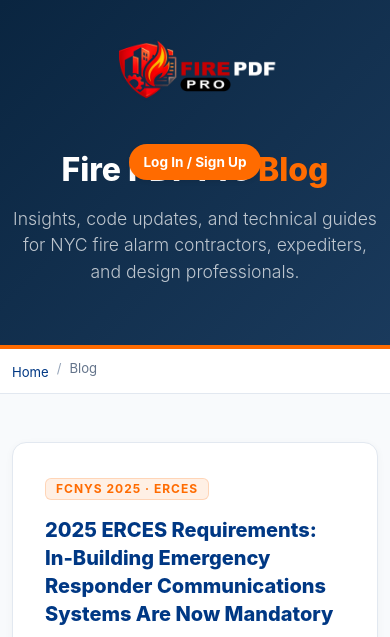
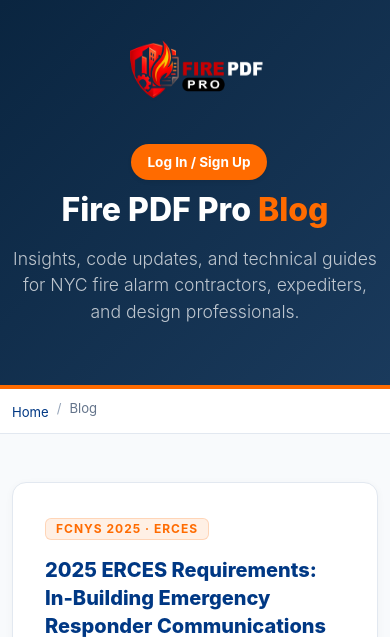
Before and after one commit to glaprintingco-design/doc-pro, a Flask app: page /blog in a window 390 px wide. Shown: the top 637 px of the page. Run offline with Flask 3, Linux system fonts and the light colour scheme.

Commit message:
Update blog.html

```diff
--- a/templates/blog.html
+++ b/templates/blog.html
@@ -42,7 +42,7 @@
         /* ── Hero banner ── */
         .blog-hero {
             background: linear-gradient(135deg, var(--dark-navy) 0%, #1a3a5c 100%);
-            padding: 170px 0 60px;
+            padding: 150px 0 60px;
             border-bottom: 4px solid var(--fire-orange);
             text-align: center;
         }
@@ -102,18 +102,30 @@
             font-size: 0.9rem;
         }
 
-        /* ── Mobile fixes for Navbar and Hero ── */
+		/* ── Mobile fixes for Navbar and Hero ── */
         @media (max-width: 768px) {
+            /* Evita que el logo y el botón se apilen en dos líneas */
+            .navbar .container {
+                flex-wrap: nowrap;
+            }
+            /* Reduce ligeramente el logo en móviles para ganar espacio */
+            .navbar-logo {
+                max-width: 140px;
+                height: auto;
+            }
+            /* Hace el botón más compacto en pantallas pequeñas */
+            .navbar .btn {
+                padding-left: 16px !important;
+                padding-right: 16px !important;
+                font-size: 0.85rem !important;
+            }
+            /* Añade espacio extra arriba para que el texto no choque con el menú */
             .blog-hero {
-                padding-top: 150px;
+                padding-top: 190px;
             }
+            /* Ajusta el tamaño del título en móviles */
             .blog-hero h1 {
                 font-size: 2rem;
-            }
-            .navbar .btn {
-                padding-left: 14px !important;
-                padding-right: 14px !important;
-                font-size: 0.85rem !important;
             }
         }
     </style>
@@ -121,17 +133,16 @@
 <body>
 
     <!-- ── NAVBAR ── -->
-    <!-- "navbar-expand" fuerza a que el menú no se divida en dos líneas -->
-    <nav class="navbar navbar-expand position-absolute w-100 mt-3" style="z-index: 100;">
-        <div class="container align-items-center">
+    <nav class="navbar position-absolute w-100 mt-3" style="z-index: 100;">
+        <div class="container d-flex flex-nowrap align-items-center justify-content-between">
             <a class="navbar-brand p-0 m-0" href="/">
-                <img src="/static/logo.webp" alt="Fire PDF Pro" style="height: 45px; width: auto;">
+                <img src="/static/logo.webp" alt="Fire PDF Pro" class="navbar-logo" style="max-width: 140px; height: auto;">
             </a>
-            <div class="ms-auto">
+            <div class="ms-auto ps-2">
                 {% if session.get('user_id') %}
-                    <a href="/dashboard" class="btn btn-fire rounded-pill px-3 fw-bold shadow-sm" style="white-space: nowrap;">Dashboard</a>
+                    <a href="/dashboard" class="btn btn-fire rounded-pill px-3 fw-bold shadow-sm" style="white-space: nowrap; font-size: 0.9rem;">Dashboard</a>
                 {% else %}
-                    <button class="btn btn-fire rounded-pill px-3 fw-bold shadow-sm" data-bs-toggle="modal" data-bs-target="#authModal" onclick="showLogin()" style="white-space: nowrap;">Log In / Sign Up</button>
+                    <button class="btn btn-fire rounded-pill px-3 fw-bold shadow-sm" data-bs-toggle="modal" data-bs-target="#authModal" onclick="showLogin()" style="white-space: nowrap; font-size: 0.9rem;">Log In / Sign Up</button>
                 {% endif %}
             </div>
         </div>
```
